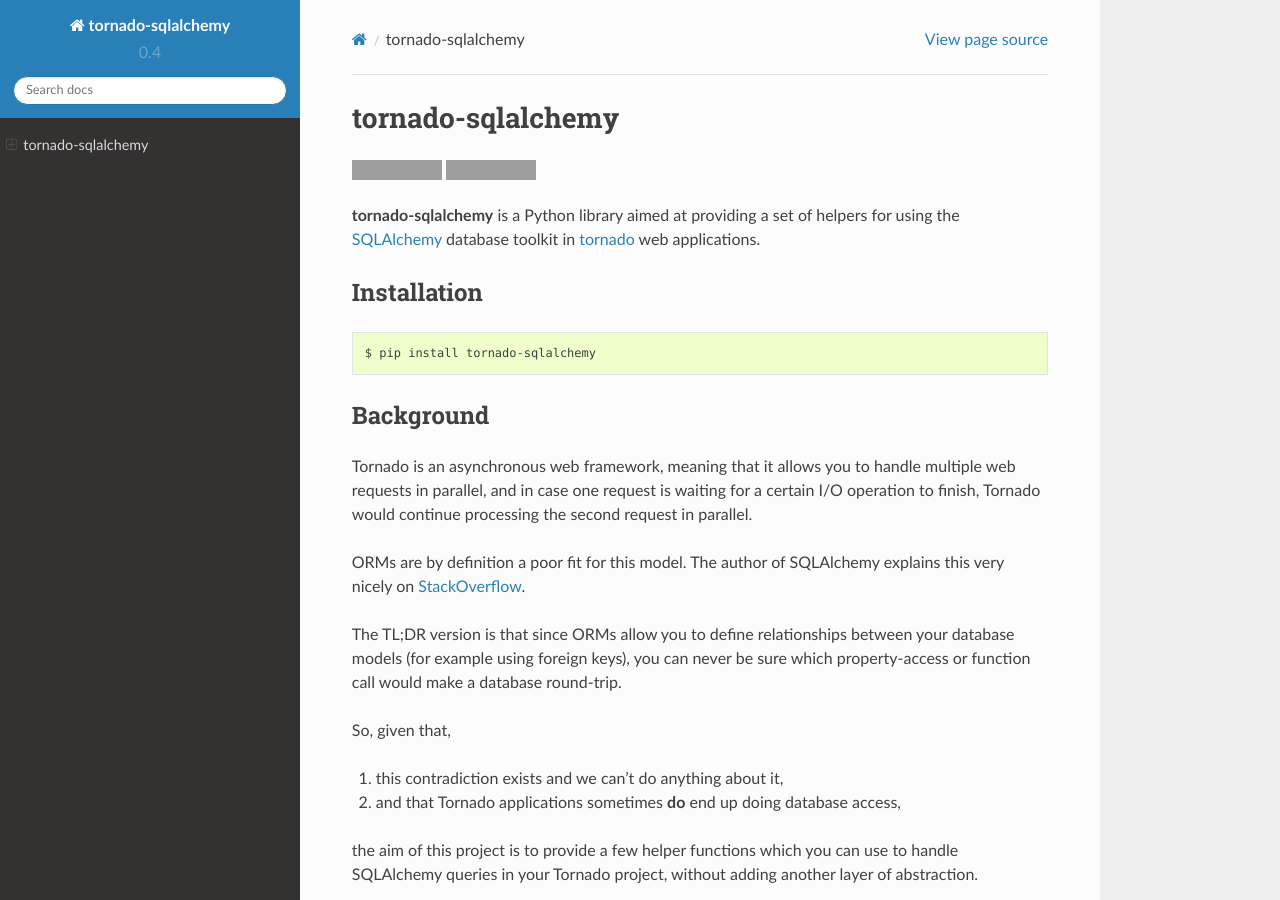
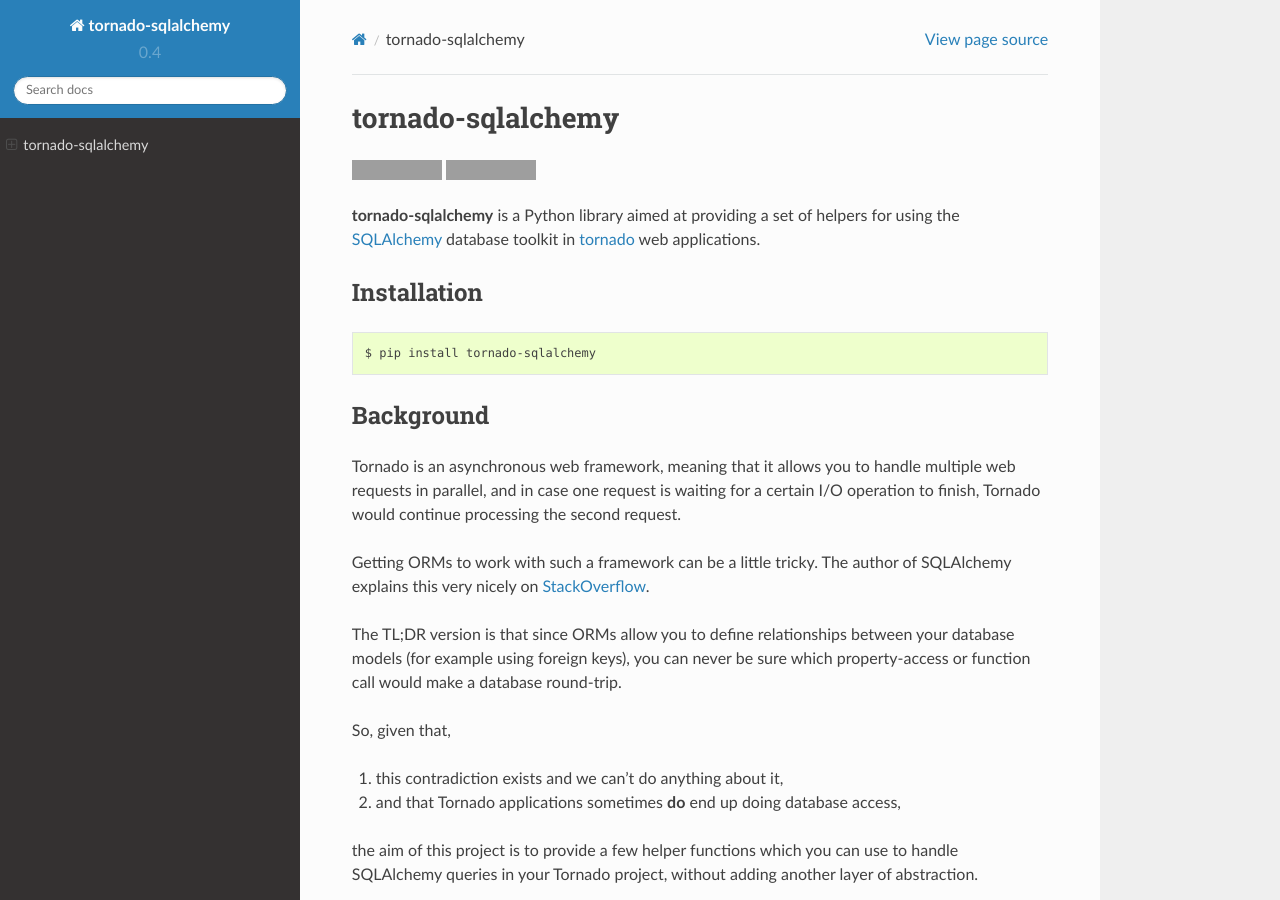
Before and after one commit to siddhantgoel/tornado-sqlalchemy, a Sphinx documentation site: the page built from docs/index.rst, in a window 1280 px wide and 900 px high. Built offline with Sphinx 7.4.7 and the Read the Docs theme 2.0.0, drawn with Linux system fonts in a browser that asks for light colours; grey boxes are pictures that could not be loaded.

Commit message:
update documentation

```diff
--- a/docs/index.rst
+++ b/docs/index.rst
@@ -23,10 +23,10 @@
 Tornado is an asynchronous web framework, meaning that it allows you to handle
 multiple web requests in parallel, and in case one request is waiting for a
 certain I/O operation to finish, Tornado would continue processing the second
-request in parallel.
+request.
 
-ORMs are by definition a poor fit for this model. The author of SQLAlchemy
-explains this very nicely on StackOverflow_.
+Getting ORMs to work with such a framework can be a little tricky. The author of
+SQLAlchemy explains this very nicely on StackOverflow_.
 
 The TL;DR version is that since ORMs allow you to define relationships between
 your database models (for example using foreign keys), you can never be sure
```
